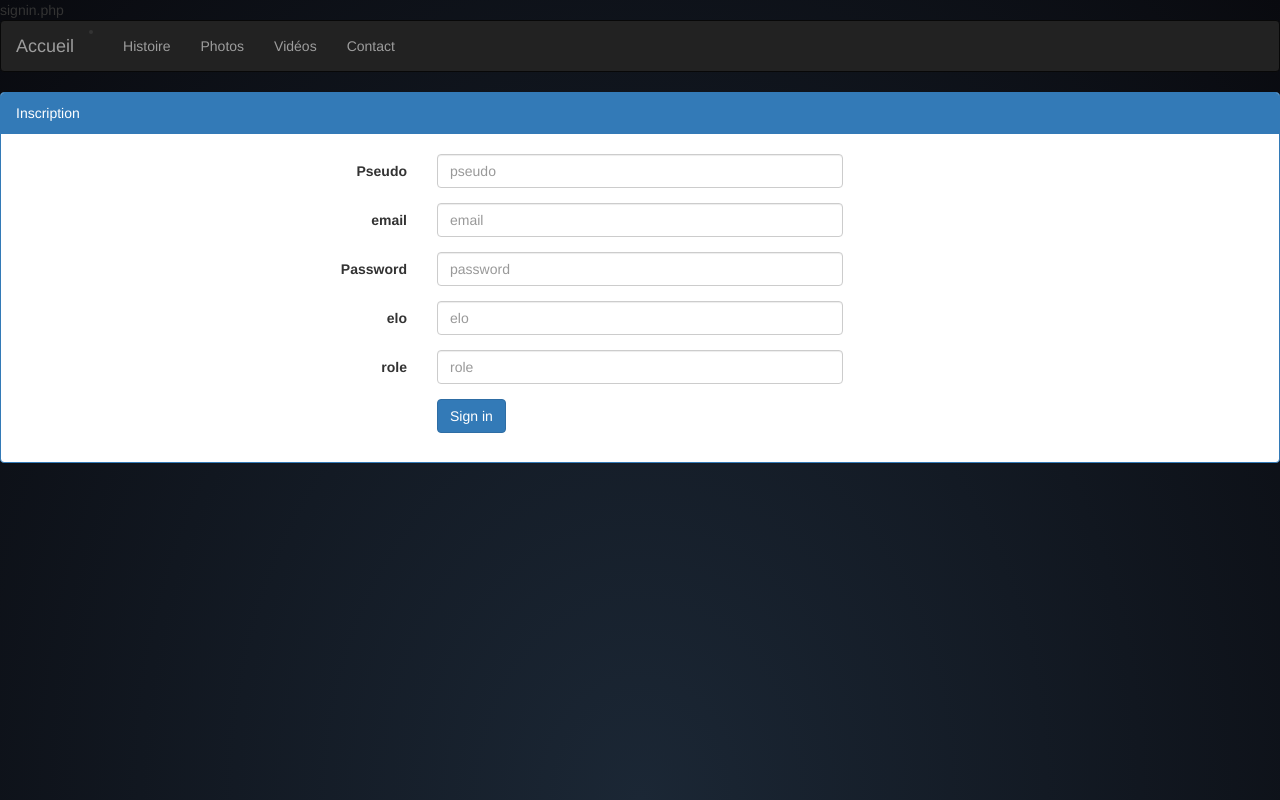
After one commit to raphfar/L2P, a PHP site: page /signin.php in a window 1280 px wide. The commit adds this page. Run offline with PHP 8.4, Linux system fonts and the light colour scheme; some libraries are stand-ins or nearby versions.

Commit message:
sign in qui fonctionne

```diff
--- a/config/db.php
+++ b/config/db.php
@@ -3,7 +3,7 @@
 $host = 'localhost';
 $db_name = 'projet_fin';
 $user = 'root';
-$password = 'root';
+$password = '';
 
 try {
 	$db = new PDO ("mysql:dbname=".$db_name.";host=".$host, $user, $password);
--- a/header.php
+++ b/header.php
@@ -33,5 +33,3 @@ include("head.php");
 
         </div><!-- /.navbar-collapse -->
           </nav>
-    </body>
-</html>
--- /dev/null
+++ b/signin.php
@@ -0,0 +1,137 @@
+signin.php<?php
+require("config/db.php");
+include("header.php");
+include("head.php");
+
+
+
+if (isset($_POST["pseudo"])
+&&  isset($_POST["password"])
+&&  isset($_POST["email"])
+&&  isset($_POST["elo"])
+&&  isset($_POST["role"]))
+{
+  $pseudo   = htmlspecialchars($_POST["pseudo"]);
+  $password = htmlspecialchars($_POST["password"]);
+  $email    = htmlspecialchars($_POST["email"]);
+  $elo    = htmlspecialchars($_POST["elo"]);
+  $role    = htmlspecialchars($_POST["role"]);
+
+
+
+  //preparation de la requete : est ce que ce pseudo ou cet imal existe?
+  $request = $db->prepare("SELECT user_id FROM users WHERE pseudo LIKE :pseudo OR email LIKE :email");
+  //execution de la requete : on remplace :pseudo et :email par les valeurs entrees dans le formulaire
+  $request->execute(
+    array(
+      "pseudo" => $pseudo,
+      "email" =>$email
+      )
+    );
+    //on reupere tous les membres correspondant a la requete
+  $members = $request->fetchAll();
+
+  //si il y en a 0, c'est qu'aucun membres avec ces identifiants exist, on peut le creer
+  if (sizeof($members) == 0)
+
+  {
+
+      //ici on fera l'insertion
+    $request = $db->prepare("INSERT INTO users (pseudo, password, email, elo, role)
+      VALUES (:pseudo, :password, :email, :elo, :role)");
+      $request->execute(
+        array(
+          "pseudo" => $pseudo,
+           "password" => $password,
+           "email" => $email,
+           "elo" => $elo,
+           "role" => $role,
+
+    )
+        );
+      header("Location:login.php");
+
+  }
+  // sinon on ne veut pas de doublon donc on ne creer pas
+  else{
+    echo "Cet utilisateur est déjà existant dans la base de données";
+
+  }
+
+}
+else{
+  //echo "salut !";
+}
+  ?>
+<!DOCTYPE html>
+<html lang="en">
+<head>
+    <meta charset="UTF-8">
+    <title>Sign in</title>
+    <link href="css/bootstrap.min.css" rel="stylesheet">
+    <link href="css/blog-home.css" rel="stylesheet">
+</head>
+<body>
+
+ <div class="panel panel-primary">
+       <div class="panel-heading"> Inscription </div><br>
+<form class="form-horizontal" action ="signin.php" method="post">
+<fieldset>
+
+<!-- Text input-->
+<div class="form-group">
+  <label class="col-md-4 control-label" for="pseudoinput">Pseudo</label>
+  <div class="col-md-4">
+  <input id="pseudo" name="pseudo" type="text" placeholder="pseudo" class="form-control input-md" required="">
+
+  </div>
+</div>
+
+<!-- Text input-->
+<div class="form-group">
+  <label class="col-md-4 control-label" for="emailinput">email</label>
+  <div class="col-md-4">
+  <input id="email" name="email" type="email" placeholder="email" class="form-control input-md" required="">
+
+  </div>
+</div>
+
+<!-- Password input-->
+<div class="form-group">
+  <label class="col-md-4 control-label" for="passwordinput">Password</label>
+  <div class="col-md-4">
+    <input id="password" name="password" type="password" placeholder="password" class="form-control input-md" required="">
+
+  </div>
+</div>
+
+<!-- elo input-->
+<div class="form-group">
+  <label class="col-md-4 control-label" for="eloinput">elo</label>
+  <div class="col-md-4">
+    <input id="elo" name="elo" type="text" placeholder="elo" class="form-control input-md" required="">
+
+  </div>
+</div>
+
+<!-- Password input-->
+<div class="form-group">
+  <label class="col-md-4 control-label" for="roleinput">role</label>
+  <div class="col-md-4">
+    <input id="role" name="role" type="text" placeholder="role" class="form-control input-md" required="">
+
+  </div>
+</div>
+
+<!-- Button -->
+<div class="form-group">
+  <label class="col-md-4 control-label" for="singlebutton"></label>
+  <div class="col-md-4">
+    <button id="singlebutton" name="singlebutton" class="btn btn-primary">Sign in</button>
+  </div>
+</div>
+
+</fieldset>
+</form>
+    </body>
+</html>
```
Also changed, not shown: index.php (+9 -1 lines).
